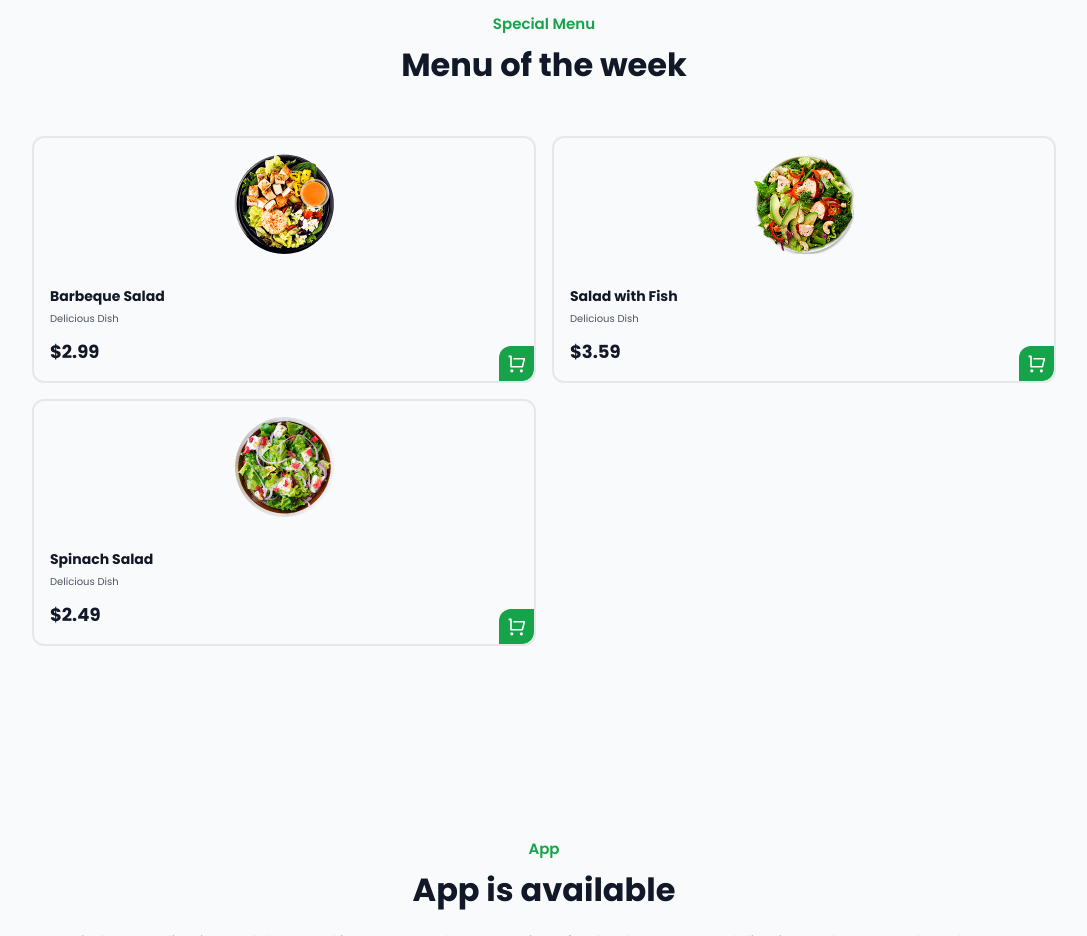
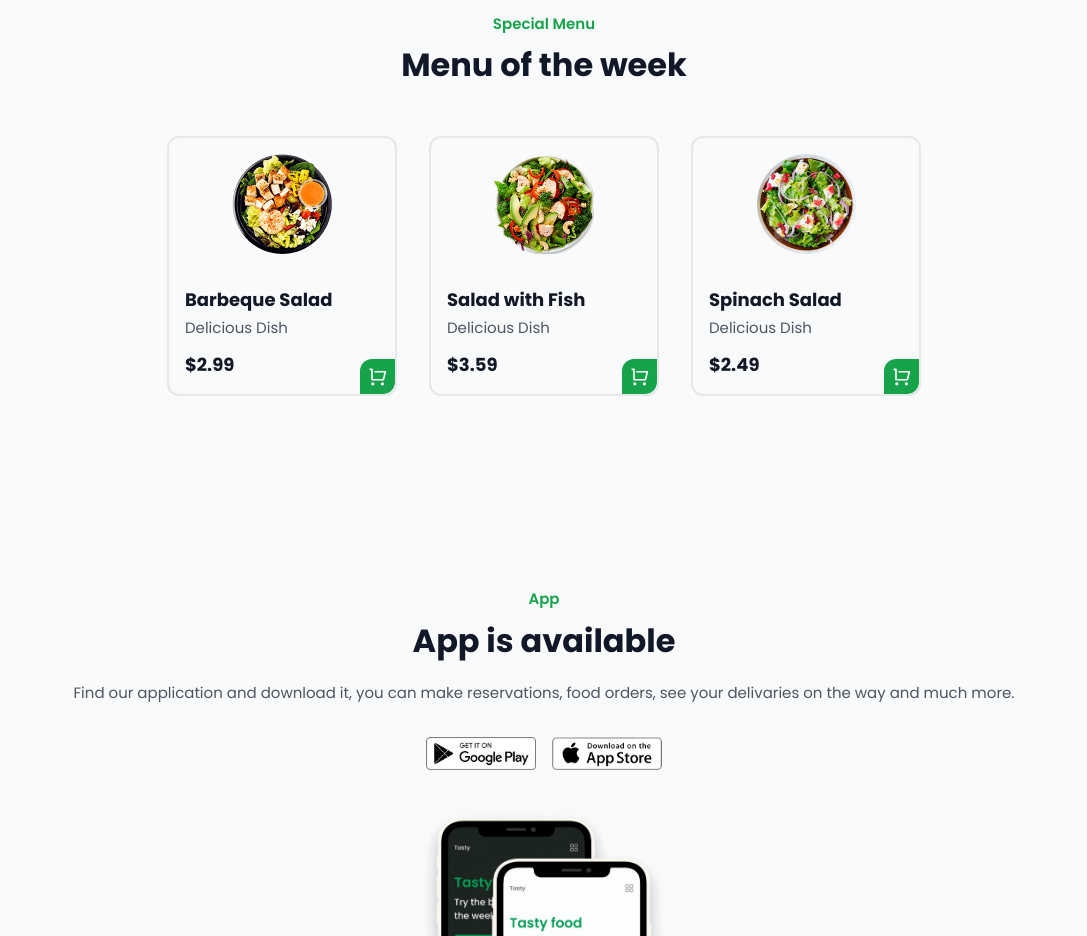
Before and after one commit to fajarfadillahh/tasty-restaurant-react-tailwind, a React (Vite) app: page / in a window 1280 px wide. Shown: the part 1880-2816 px from the top of the page, without its empty margins (96-1183 px from the left). Built offline with nearby package versions, Linux system fonts and the light colour scheme.

Commit message:
responsive Menu.jsx

```diff
--- a/src/parts/Homepage/Menu.jsx
+++ b/src/parts/Homepage/Menu.jsx
@@ -15,7 +15,7 @@ export default function Menu() {
           <h1 className="menu__title section-title">Menu of the week</h1>
         </div>
 
-        <div className="menu__group grid grid-cols-2 justify-center gap-4">
+        <div className="menu__group grid grid-cols-2 justify-center gap-4 sm:grid-cols-[repeat(2,200px)] md:grid-cols-[repeat(3,230px)] md:gap-8">
           <div className="menu__content relative grid gap-8 overflow-hidden rounded-xl border-2 border-gray-200 p-4 transition-all duration-300 hover:border-white hover:bg-white hover:shadow-xl">
             <img
               src={MenuImg1}
@@ -24,10 +24,10 @@ export default function Menu() {
             />
 
             <div className="menu__content-data">
-              <h3 className="menu__content-title pb-1 text-[14px] font-bold text-gray-900">
+              <h3 className="menu__content-title pb-1 text-[14px] font-bold text-gray-900 sm:text-[18px]">
                 Barbeque Salad
               </h3>
-              <p className="menu__content-tag pb-3 text-[10px] text-gray-600">
+              <p className="menu__content-tag pb-3 text-[10px] text-gray-600 sm:text-[15px]">
                 Delicious Dish
               </p>
               <p className="menu__content-price text-[18px] font-bold text-gray-900">
@@ -50,10 +50,10 @@ export default function Menu() {
             />
 
             <div className="menu__content-data">
-              <h3 className="menu__content-title pb-1 text-[14px] font-bold text-gray-900">
+              <h3 className="menu__content-title pb-1 text-[14px] font-bold text-gray-900 sm:text-[18px]">
                 Salad with Fish
               </h3>
-              <p className="menu__content-tag pb-3 text-[10px] text-gray-600">
+              <p className="menu__content-tag pb-3 text-[10px] text-gray-600 sm:text-[15px]">
                 Delicious Dish
               </p>
               <p className="menu__content-price text-[18px] font-bold text-gray-900">
@@ -76,10 +76,10 @@ export default function Menu() {
             />
 
             <div className="menu__content-data">
-              <h3 className="menu__content-title pb-1 text-[14px] font-bold text-gray-900">
+              <h3 className="menu__content-title pb-1 text-[14px] font-bold text-gray-900 sm:text-[18px]">
                 Spinach Salad
               </h3>
-              <p className="menu__content-tag pb-3 text-[10px] text-gray-600">
+              <p className="menu__content-tag pb-3 text-[10px] text-gray-600 sm:text-[15px]">
                 Delicious Dish
               </p>
               <p className="menu__content-price text-[18px] font-bold text-gray-900">
```
